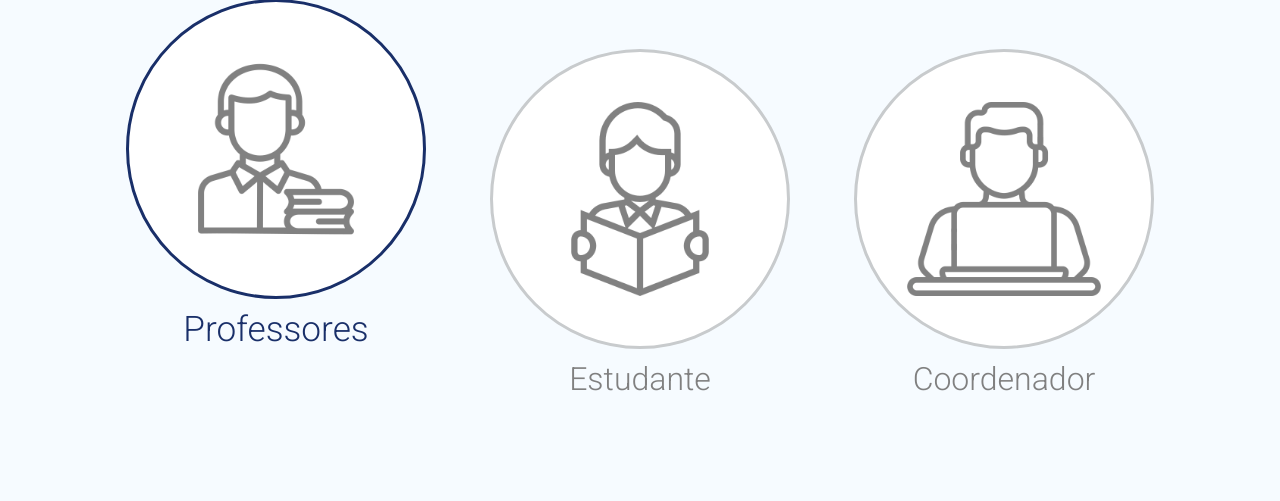
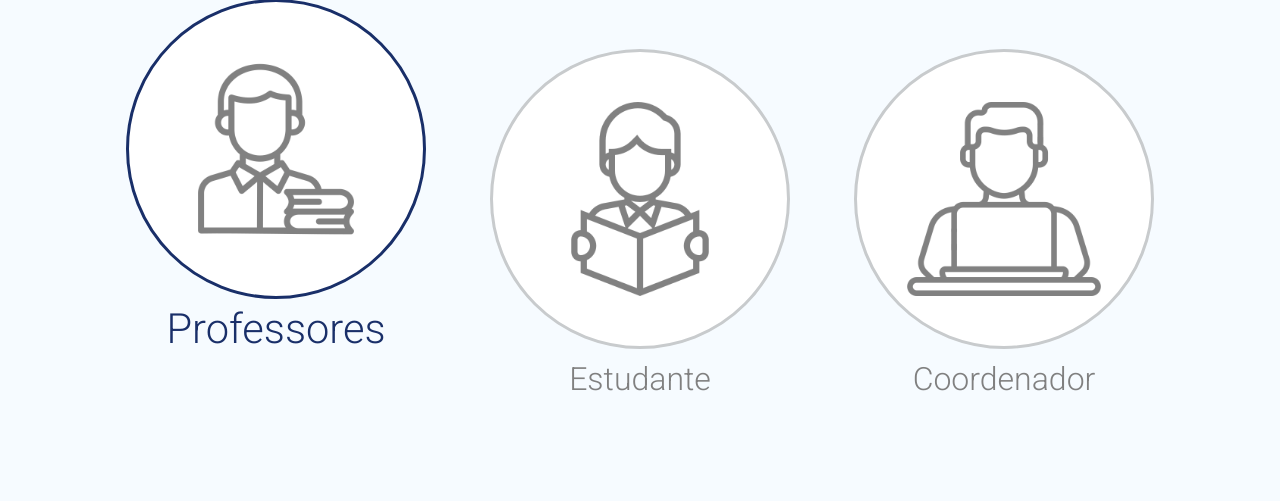
Before and after one commit to joao-cell/Expotec, a PHP site: page / in a window 1280 px wide, with the pointer over the restyled element. Shown: the part 153-654 px from the top of the page. Run offline with PHP 8.4, Linux system fonts and the light colour scheme.

Commit message:
Update Index.php
anime scale up

```diff
--- a/Index.php
+++ b/Index.php
@@ -62,7 +62,7 @@
     #alunos img:hover + h1,
     #adm img:hover + h1 {
       color: #192f69;
-      transform:scale(1.1);
+      transform:scale(1.3);
     }
   </style>
 </head>
```
